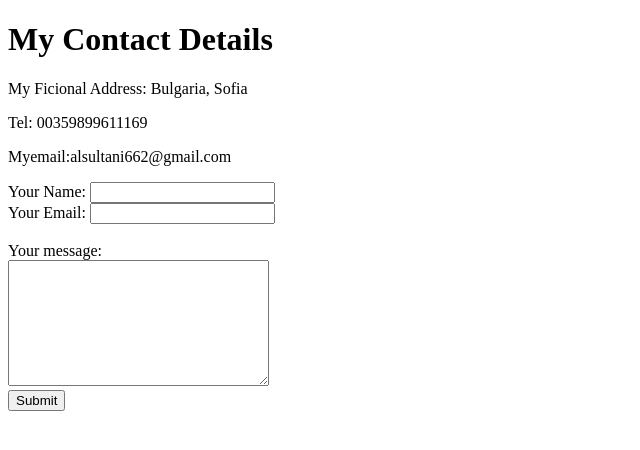
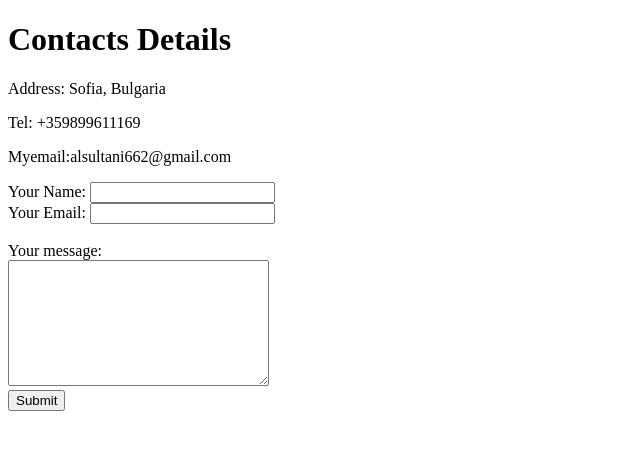
Before and after one commit to AL-Khalidi1/cc, a plain HTML site: page Contact- me.html in a window 1280 px wide. Shown: the whole page, without its empty margins (0-640 px from the left). Drawn offline with Linux system fonts and the light colour scheme.

Commit message:
Update Contact- me.html

```diff
--- a/Contact- me.html
+++ b/Contact- me.html
@@ -4,9 +4,9 @@
     <meta charset="utf-8">
     <title>Contact Me</title>
   </head>
-  <h1>My Contact Details</h1>
-  <p>My Ficional Address: Bulgaria, Sofia</p>
-  <p>Tel: 00359899611169</p>
+  <h1>Contacts Details</h1>
+  <p>Address: Sofia, Bulgaria</p>
+  <p>Tel: +359899611169</p>
   <p>Myemail:alsultani662@gmail.com</p>
 
   <form action="mailto:sajjadalsultani0@gmai;.com" method="post" enctype="text/plain">
```
